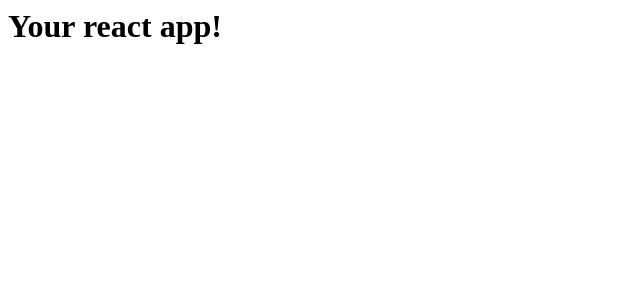
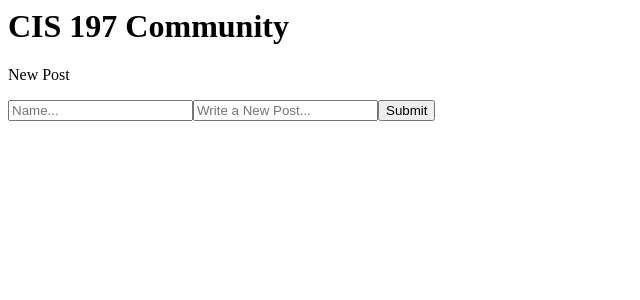
Before and after one commit to kathfree3/HW4, a React (Vite) app: page / in a window 1280 px wide. Shown: the top 300 px of the page, without its empty margins (0-640 px from the left). Built offline with nearby package versions, Linux system fonts and the light colour scheme.

Commit message:
started work on assignment

```diff
--- a/index.js
+++ b/index.js
@@ -1,5 +1,5 @@
 import React from 'react'
 import ReactDOM from 'react-dom'
-import App from './src/components/App'
+import App from './src/App'
 
 ReactDOM.render(<App/>, document.getElementById('react-root'))
--- a/package.json
+++ b/package.json
@@ -19,6 +19,7 @@
   },
   "homepage": "https://github.com/kathfree3/HW4#readme",
   "dependencies": {
+    "bootstrap": "^5.1.1",
     "parcel-bundler": "^1.12.5",
     "react": "^17.0.2",
     "react-dom": "^17.0.2"
--- /dev/null
+++ b/src/App.js
@@ -0,0 +1,24 @@
+// package imports
+import React, {useState} from 'react'
+
+// local imports
+import Title from './components/Title'
+import NewPost from './components/NewPost'
+import Post from './components/Post'
+import PostResults from './components/PostResults'
+
+
+const App = () => {
+  const [postData, setPostData] = useState([])
+  const [newData, setNewData] = useState([])
+
+  return (
+    <>
+      <Title />
+      <NewPost setNewData={setNewData}/>
+      <PostResults newData={newData} postData={postData} />
+
+  </>
+  )
+}
+export default App
--- a/src/components/App.js
+++ /dev/null
@@ -1,6 +0,0 @@
-import React from 'react'
-
-const App = () => (
-  <h1>Your react app!</h1>
-)
-export default App
--- /dev/null
+++ b/src/components/NewPost.js
@@ -0,0 +1,18 @@
+import React, {useState} from 'react'
+
+
+const NewPost = ({setNewData}) => {
+    const [name , setName] = useState("")
+    const [content, setContent] = useState("")
+
+    return (
+        <div>
+            <p> New Post </p>
+            <input onChange={e => setName(e.target.value)} placeholder="Name..."/>
+            <input onChange={e => setContent(e.target.value)} placeholder="Write a New Post..."/>
+            <button type="button" onClick={() => setNewData({name, content})}> Submit </button>
+        </div>
+    )
+}
+
+export default NewPost
--- /dev/null
+++ b/src/components/Post.js
@@ -0,0 +1,18 @@
+import React, {useState} from 'react'
+import Voter from './Voter'
+
+
+const Post = ({name, content}) => {
+    // state
+
+    return (
+        <div>
+            <hr/>
+            <p> {name} </p>
+            <p> {content}</p>
+            <Voter />
+        </div>
+    )
+}
+
+export default Post
--- /dev/null
+++ b/src/components/PostResults.js
@@ -0,0 +1,19 @@
+import React from 'react'
+
+// local imports
+import Post from './Post'
+
+const PostResults = ({newData, postData }) => {
+    if (newData.length !== 0) {
+        postData.push(newData)
+    }
+    return (
+        <div>
+            {postData.map((p, i) => (
+                <Post name = {p.name} content ={p.content} key={i} />
+            ))}
+        </div>
+    )
+}
+
+export default PostResults
--- /dev/null
+++ b/src/components/Title.js
@@ -0,0 +1,9 @@
+import React from 'react'
+
+const Title = () => {
+    return (
+        <h1> CIS 197 Community</h1>
+    )
+}
+
+export default Title
--- /dev/null
+++ b/src/components/Voter.js
@@ -0,0 +1,23 @@
+import React, {useState} from 'react'
+
+
+const Voter = () => {
+    const [voteCount , setVoteCount] = useState(0)
+
+    return (
+        <>
+
+            <svg onClick={() => setVoteCount(voteCount+1)}
+                width="24" height="24" viewBox="0 0 24 24" fill="none" stroke="currentColor" strokeWidth="2" strokeLinecap="round" strokeLinejoin="round" className="sc-fzpans cKJzHK">
+                <path d="M18 15l-6-6-6 6"></path>
+            </svg>
+             {voteCount}
+            <svg onClick={() => setVoteCount(voteCount-1)}
+                width="24" height="24" viewBox="0 0 24 24" fill="none" stroke="currentColor" strokeWidth="2" strokeLinecap="round" strokeLinejoin="round" className="sc-fzplWN hRBsWH">
+                <path d="M6 9l6 6 6-6"></path>
+            </svg>
+        </>
+    )
+}
+
+export default Voter
```
Also changed, not shown: 1 other file (tests, documents, lock files or other folders).
